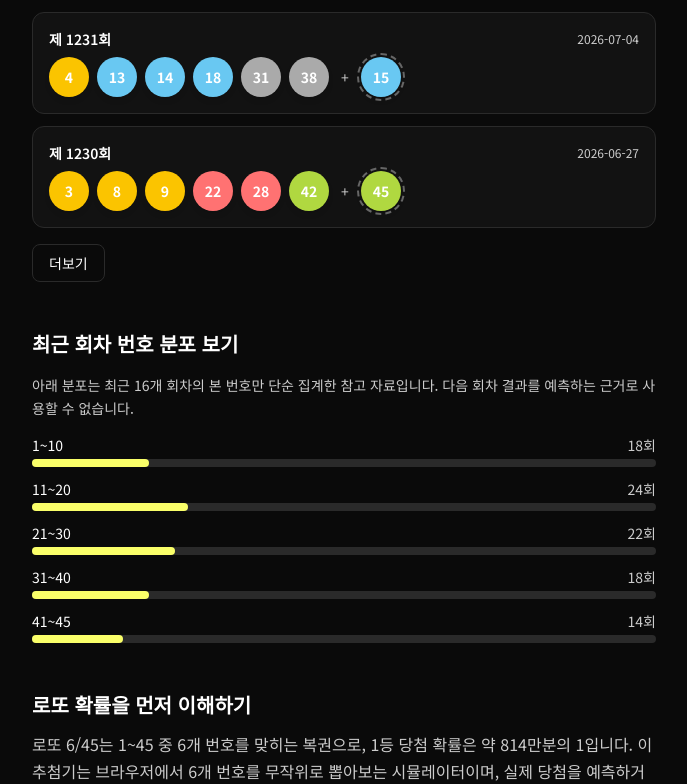
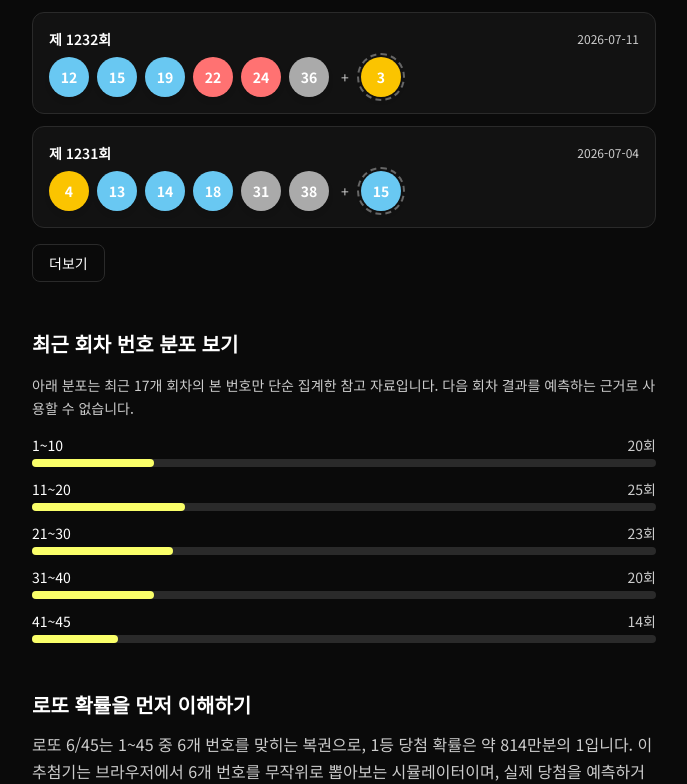
Before and after one commit to willkim11/dailypicklab, a Next.js app: page /lotto in a window 1280 px wide. Shown: the part 654-1438 px from the top of the page, without its empty margins (296-983 px from the left). Built offline with nearby package versions, Linux system fonts and the light colour scheme.

Commit message:
Update lotto result for round 1233

```diff
--- a/app/lotto/LottoClient.tsx
+++ b/app/lotto/LottoClient.tsx
@@ -67,6 +67,7 @@ const RECENT_RESULTS_PAGE_SIZE = 5;
 
 // 지난 회차 당첨번호
 const RECENT_RESULTS = [
+  { round: 1233, date: "2026-07-18", numbers: [2, 7, 20, 25, 37, 40], bonus: 29 },
   { round: 1232, date: "2026-07-11", numbers: [12, 15, 19, 22, 24, 36], bonus: 3 },
   { round: 1231, date: "2026-07-04", numbers: [4, 13, 14, 18, 31, 38], bonus: 15 },
   { round: 1230, date: "2026-06-27", numbers: [3, 8, 9, 22, 28, 42], bonus: 45 },
```
